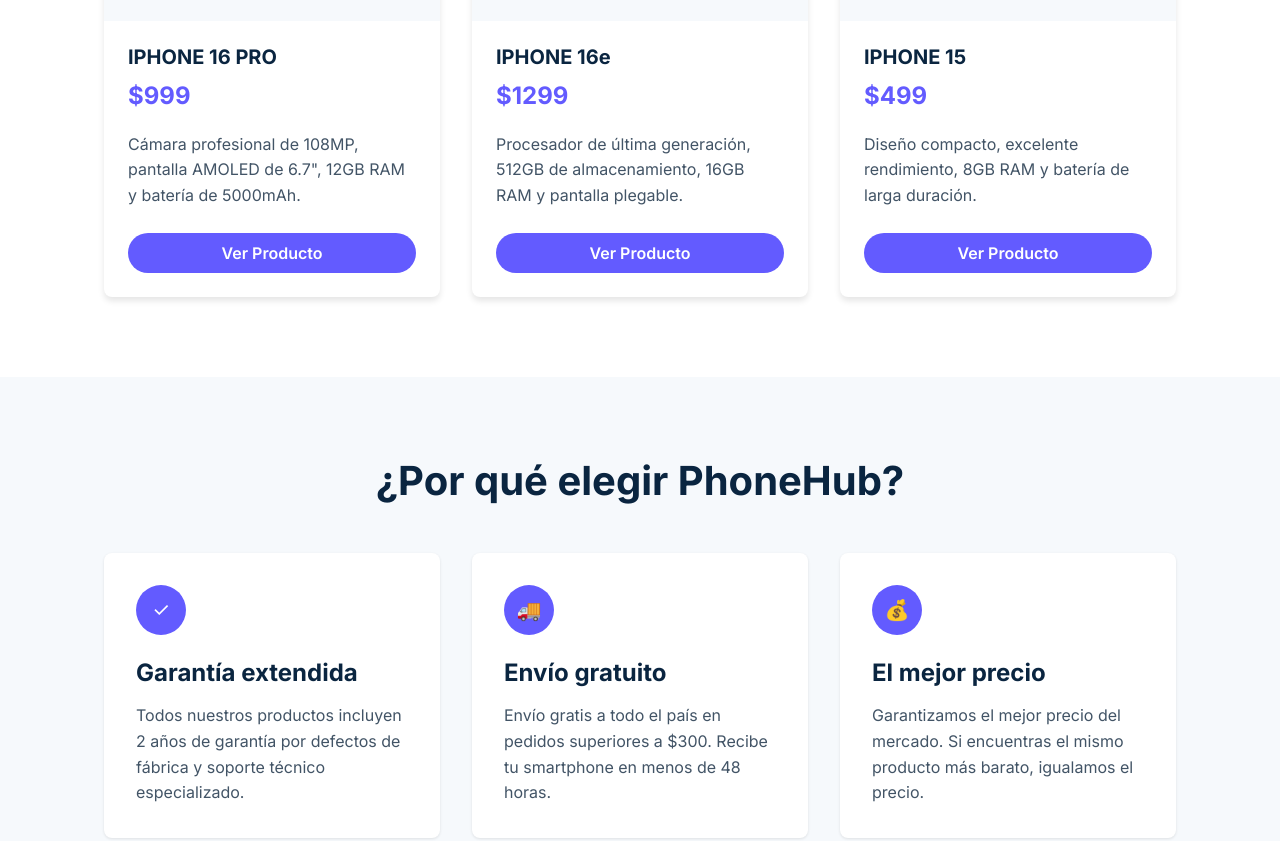
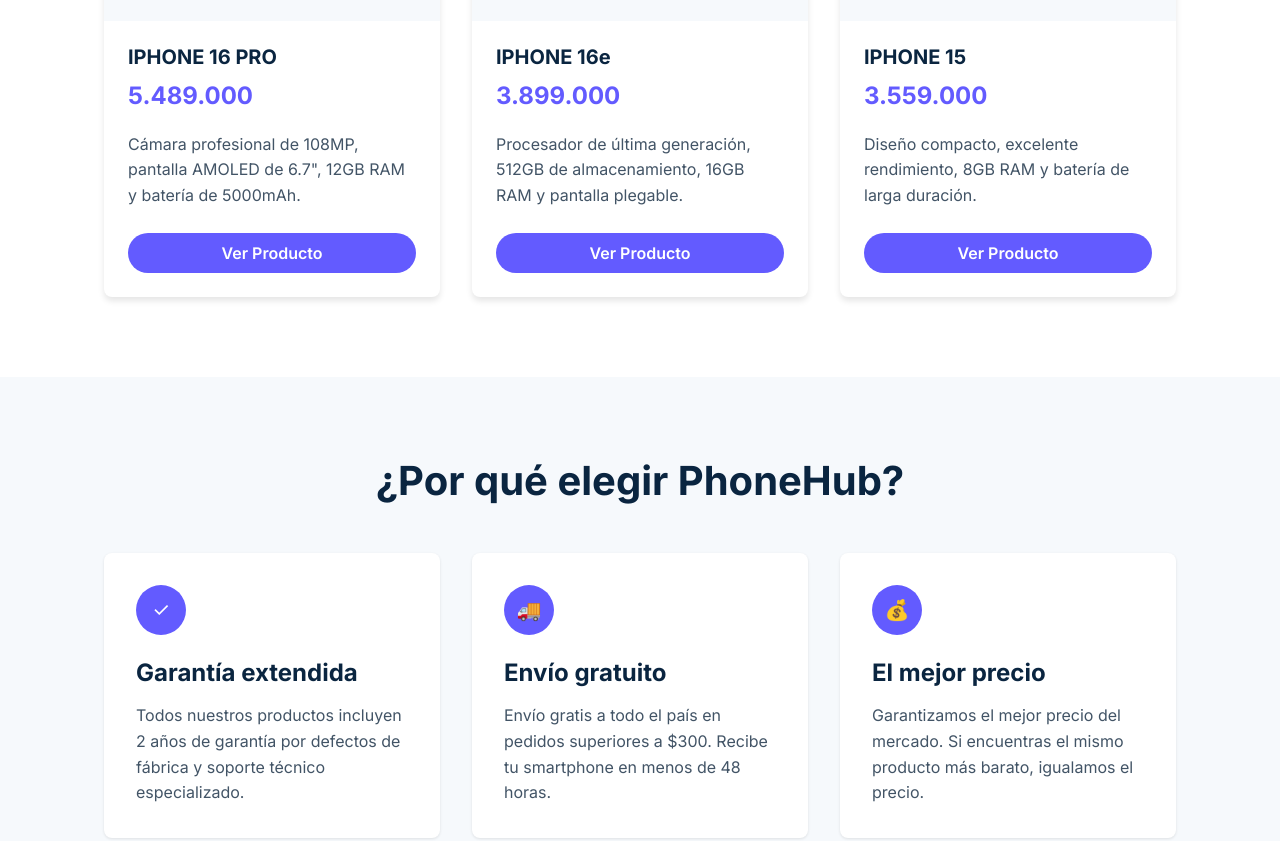
Before and after one commit to Pablolopera04/PHONEHUB, a plain HTML site: page index.html in a window 1280 px wide. Shown: the part 931-1772 px from the top of the page. Drawn offline with nearby package versions, Linux system fonts and the light colour scheme.

Commit message:
cambios 5

```diff
--- a/index.html
+++ b/index.html
@@ -69,7 +69,7 @@
                         </div>
                         <div class="product-info">
                             <h3 class="product-name">IPHONE 16 PRO</h3>
-                            <p class="product-price">$999</p>
+                            <p class="product-price">5.489.000</p>
                             <p class="product-description">Cámara profesional de 108MP, pantalla AMOLED de 6.7", 12GB
                                 RAM y batería de 5000mAh.</p>
                             <a href="iphone-16-pro.html" class="btn btn-primary btn-full">Ver Producto</a>
@@ -83,7 +83,7 @@
                         </div>
                         <div class="product-info">
                             <h3 class="product-name">IPHONE 16e</h3>
-                            <p class="product-price">$1299</p>
+                            <p class="product-price">3.899.000</p>
                             <p class="product-description">Procesador de última generación, 512GB de almacenamiento,
                                 16GB RAM y pantalla plegable.</p>
                             <a href="iphone-16e.html" class="btn btn-primary btn-full">Ver Producto</a>
@@ -97,7 +97,7 @@
                         </div>
                         <div class="product-info">
                             <h3 class="product-name">IPHONE 15</h3>
-                            <p class="product-price">$499</p>
+                            <p class="product-price">3.559.000</p>
                             <p class="product-description">Diseño compacto, excelente rendimiento, 8GB RAM y batería de
                                 larga duración.</p>
                             <a href="iphone-15.html" class="btn btn-primary btn-full">Ver Producto</a>
```
Also changed, not shown: iphone-15.html (+3 -3 lines), iphone-16-pro.html (+3 -3 lines), iphone-16e.html (+2 -2 lines).
